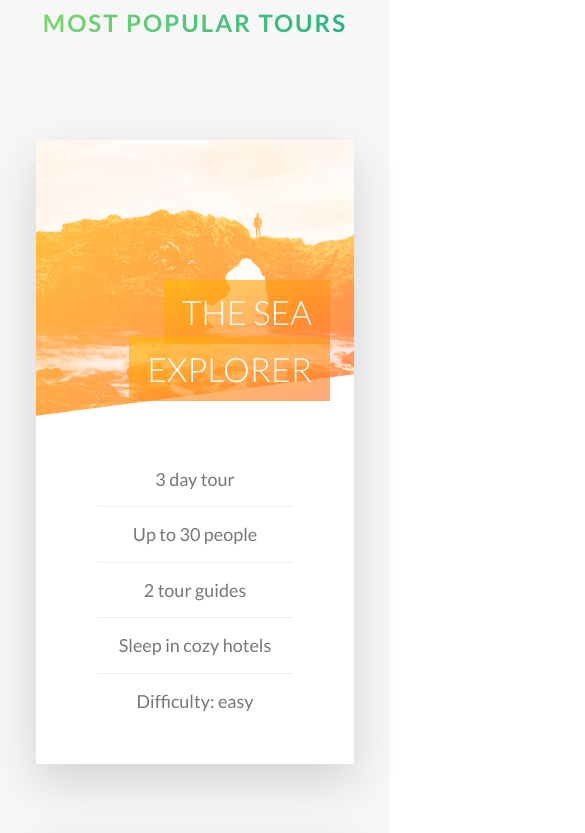
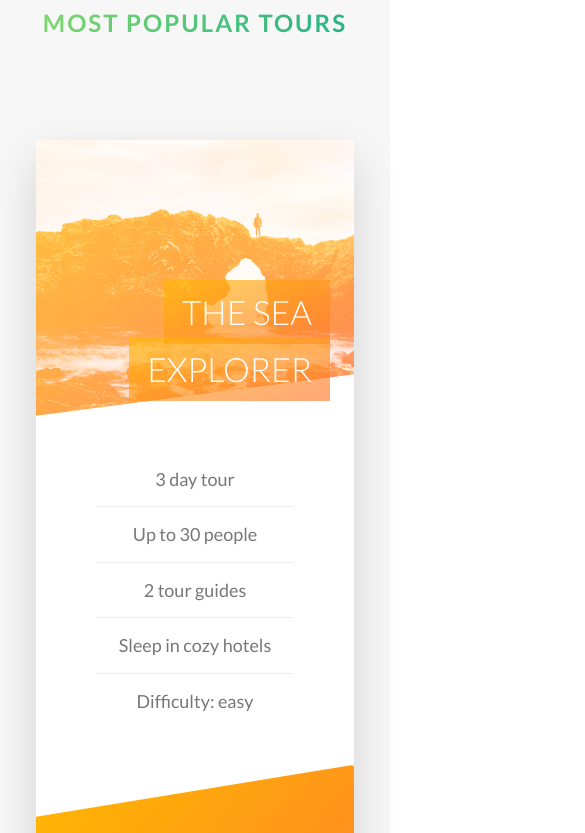
Before and after one commit to rafaelflorespereira/csssass, a website: page starter/index.html in a window 390 px wide. Shown: the part 4817-5650 px from the top of the page, 585 px wide, since content can reach past the window. Drawn offline with Linux system fonts and the light colour scheme.

Commit message:
added responsiveness to story and cards

```diff
--- a/starter/sass/components/_card.scss
+++ b/starter/sass/components/_card.scss
@@ -177,4 +177,44 @@
 
   //BACK SIDE STYLING
   //this is another way to centralize components when its position is absolute
+
+  @include respond(tab-land) {
+    // FUNCTIONALITY
+    height: auto;
+    border-radius: 3px;
+    background-color: $color-white;
+    box-shadow: 0 1.5rem 4rem rgba($color-black, 0.15);
+
+    &__side {
+      height: auto;
+      position: relative;
+      box-shadow: none;
+      &--back {
+        transform: rotateY(0);
+        clip-path: polygon(0 15%, 100% 0, 100% 100%, 0 100%);
+      }
+    }
+
+    &:hover &__side--front {
+      transform: rotateY(0);
+    }
+
+    //BACK SIDE STYLING
+    &__cta {
+      position: relative;
+      top: 0;
+      left: 0;
+      transform: translate(0);
+      width: 100%;
+      padding: 7rem 4rem 4rem 4rem;
+    }
+
+    &__price-box {
+      margin-bottom: 3rem;
+    }
+
+    &__price-value {
+      font-size: 4rem;
+    }
+  }
 }
--- a/starter/sass/components/_story.scss
+++ b/starter/sass/components/_story.scss
@@ -10,9 +10,23 @@
   font-size: $default-font-size;
   transform: skewX(-12deg);
 
+  @include respond(tab-port) {
+    width: 100%;
+    padding: 4rem;
+    /* this is padding is here because of the translated circle */
+    padding-left: 7rem;
+  }
+
+  @include respond(phone) {
+    transform: skew(0);
+  }
+
   /* DIRECT CHILD SELECTOR */
   & > * {
     transform: skewX(12deg);
+    @include respond(phone) {
+      transform: skew(0);
+    }
   }
 
   &__shape {
@@ -28,6 +42,9 @@
     clip-path: circle(50% at 50% 50%);
     /* When changin positions with a floating element is best to use transform instead of messing with paddings and margins */
     transform: translateX(-3rem) skewX(12deg);
+    @include respond(phone) {
+      transform: translateX(-3rem) skew(0);
+    }
   }
 
   &__image {
```
Also changed, not shown: starter/css/style.css, 1 other file.
